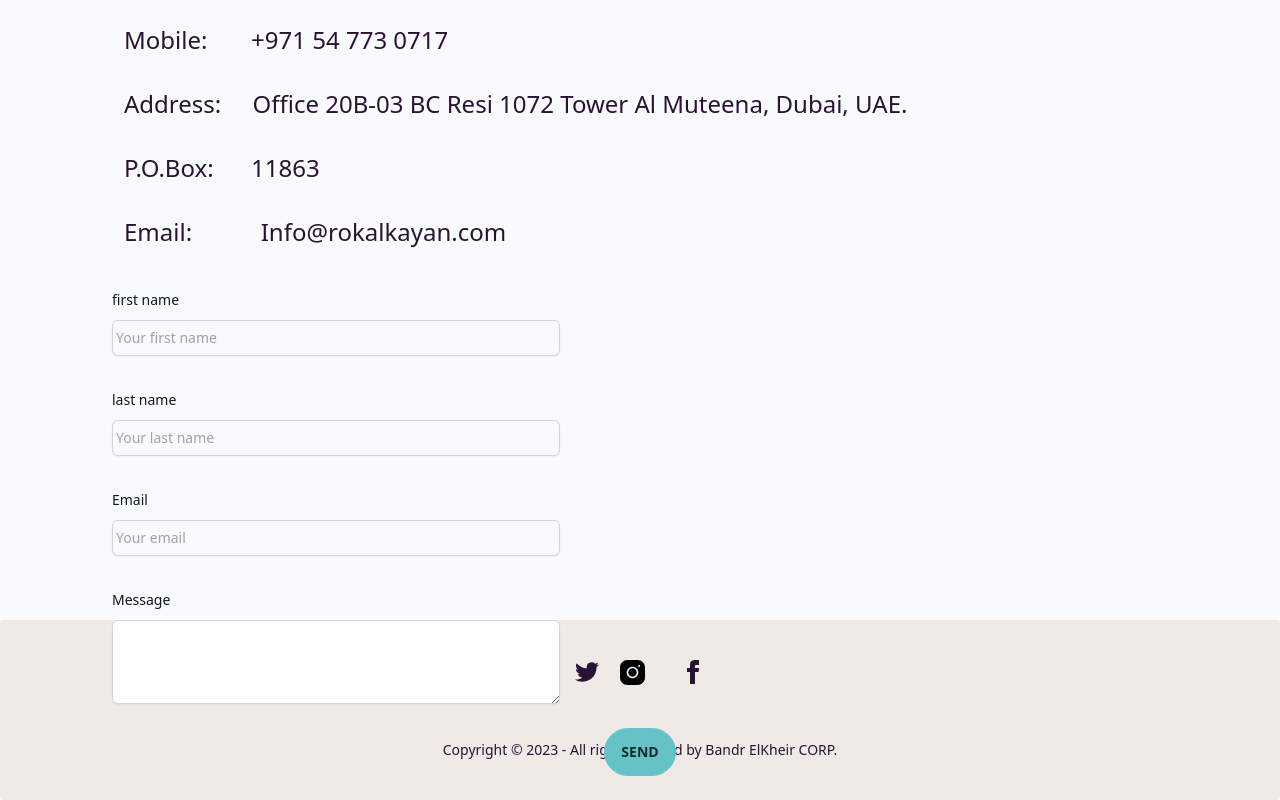
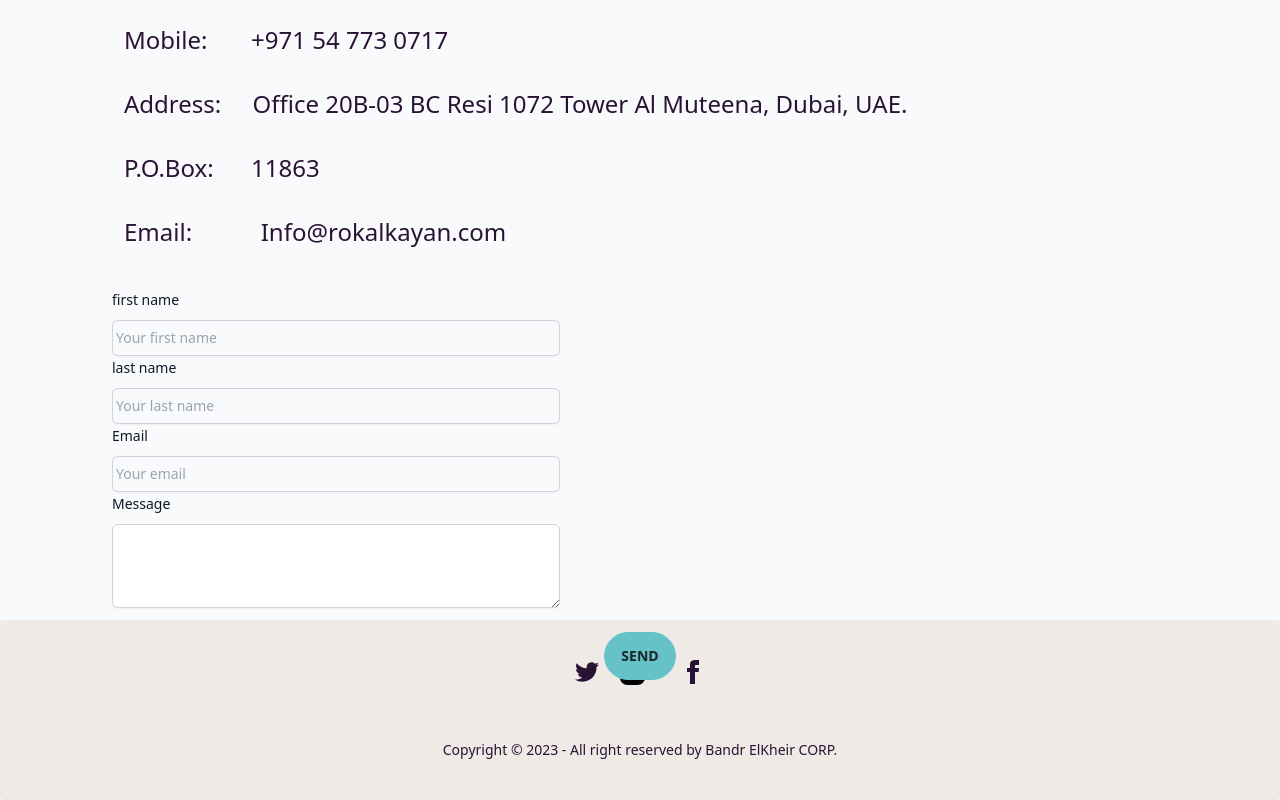
Before and after one commit to mohamedabdallah20/bandr-Elkheir, a React (Create React App) app in the folder frontend/: page /contact in a window 1280 px wide. Shown: the part 484-1284 px from the top of the page. Built offline with nearby package versions, Linux system fonts and the light colour scheme.

Commit message:
fix send button margin  in contact page

```diff
--- a/frontend/src/pages/Contact.jsx
+++ b/frontend/src/pages/Contact.jsx
@@ -28,7 +28,7 @@ function Contact() {
           </p>
         </div>
         <form>
-          <div className="mt-10 grid grid-cols-1 gap-x-6 md:gap-y-8 gap-y-3 sm:grid-cols-6">
+          <div className="mt-10 gap-x-6 md:gap-y-8 gap-y-3 sm:grid-cols-6">
             <div className="sm:col-span-4">
               <label
                 htmlFor="firstName"
```
